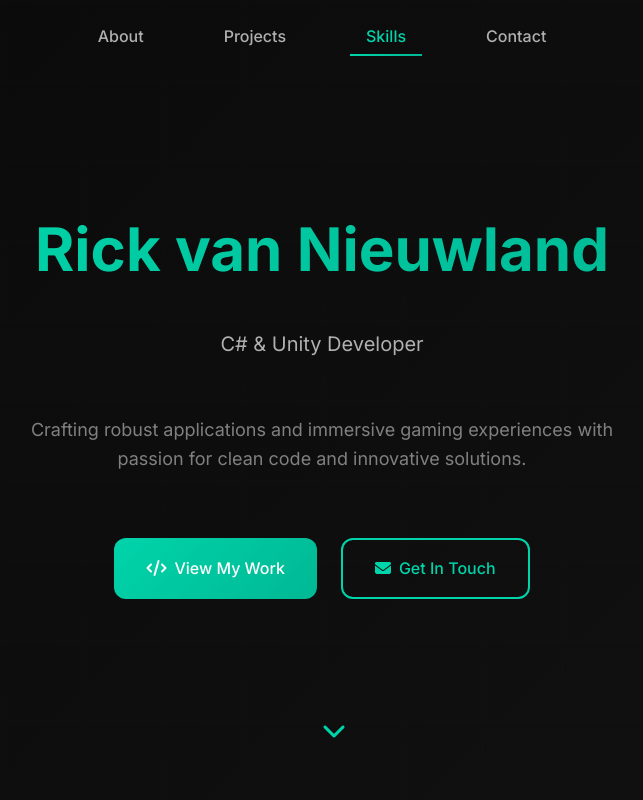
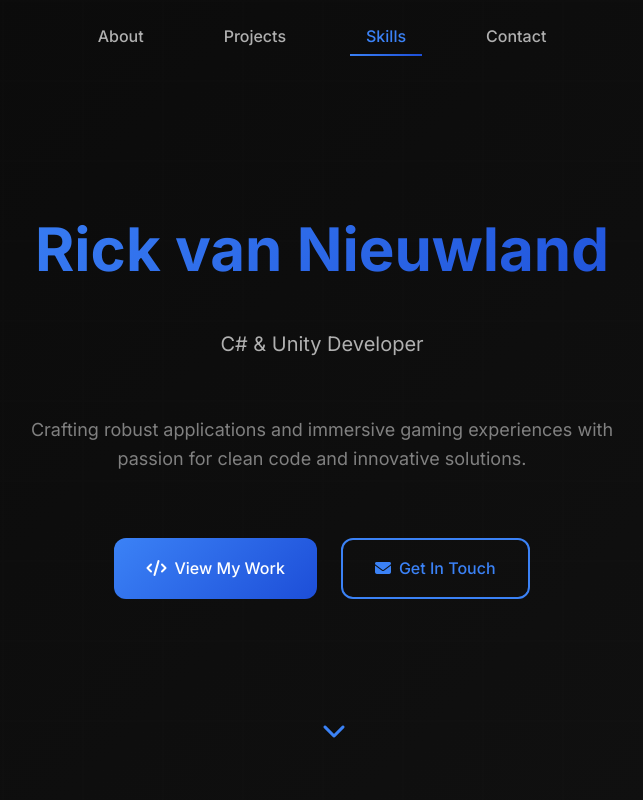
Before and after one commit to rick2909/rick2909.github.io, a Vue app: page / in a window 1280 px wide. Shown: the top 800 px of the page, without its empty margins (318-961 px from the left). Built offline with nearby package versions, Linux system fonts and the light colour scheme.

Commit message:
add eslint and make color blue

```diff
--- a/package.json
+++ b/package.json
@@ -7,13 +7,17 @@
     "dev": "vite",
     "build": "vite build",
     "preview": "vite preview",
-    "deploy": "npm run build && gh-pages -d dist"
+    "deploy": "npm run build && gh-pages -d dist",
+    "lint": "eslint . --ext .vue,.js,.jsx,.cjs,.mjs --fix --ignore-path .gitignore"
   },
   "dependencies": {
     "vue": "^3.3.4"
   },
   "devDependencies": {
     "@vitejs/plugin-vue": "^6.0.1",
+    "eslint": "^8.55.0",
+    "eslint-plugin-vue": "^9.19.2",
+    "@vue/eslint-config-standard": "^8.0.1",
     "gh-pages": "^5.0.0",
     "sass": "^1.69.5",
     "vite": "^7.0.6"
--- a/src/App.vue
+++ b/src/App.vue
@@ -20,9 +20,9 @@
             </a>
           </div>
         </div>
-        <div class="scroll-indicator" @click="scrollTo('about')">
-          <i class="fas fa-chevron-down"></i>
-        </div>
+      </div>
+      <div class="scroll-indicator" @click="scrollTo('about')">
+        <i class="fas fa-chevron-down"></i>
       </div>
     </header>
 
--- a/src/components/ProjectCard.vue
+++ b/src/components/ProjectCard.vue
@@ -85,8 +85,8 @@
 </script>
 
 <style lang="scss" scoped>
-@import '../styles/variables.scss';
-@import '../styles/mixins.scss';
+@use '../styles/variables.scss' as *;
+@use '../styles/mixins.scss' as *;
 
 .project-card {
   position: relative;
--- a/src/styles/main.scss
+++ b/src/styles/main.scss
@@ -1,5 +1,5 @@
-@import './variables.scss';
-@import './mixins.scss';
+@use './variables.scss' as *;
+@use './mixins.scss' as *;
 
 // Reset and base styles
 * {
@@ -28,9 +28,9 @@
     width: 100%;
     height: 100%;
     background:
-      radial-gradient(circle at 20% 50%, rgba(0, 212, 170, 0.1) 0%, transparent 50%),
-      radial-gradient(circle at 80% 20%, rgba(0, 212, 170, 0.05) 0%, transparent 50%),
-      radial-gradient(circle at 40% 80%, rgba(0, 212, 170, 0.08) 0%, transparent 50%);
+      radial-gradient(circle at 20% 50%, rgba(59, 130, 246, 0.1) 0%, transparent 50%),
+      radial-gradient(circle at 80% 20%, rgba(59, 130, 246, 0.05) 0%, transparent 50%),
+      radial-gradient(circle at 40% 80%, rgba(59, 130, 246, 0.08) 0%, transparent 50%);
     z-index: -1;
     animation: float 20s ease-in-out infinite;
   }
@@ -176,6 +176,10 @@
     animation: float 3s ease-in-out infinite;
     cursor: pointer;
     transition: color $transition-normal;
+    z-index: 2;
+
+    // Ensure it's centered relative to viewport, not container
+    margin-left: 0;
 
     &:hover {
       color: $accent-hover;
--- a/src/styles/mixins.scss
+++ b/src/styles/mixins.scss
@@ -1,4 +1,4 @@
-@import './variables.scss';
+@use './variables.scss' as *;
 
 // Responsive mixins
 @mixin mobile {
--- a/src/styles/variables.scss
+++ b/src/styles/variables.scss
@@ -8,9 +8,9 @@
 $secondary-text: #b0b0b0;
 $muted-text: #808080;
 
-$accent-color: #00d4aa;
-$accent-hover: #00b894;
-$accent-gradient: linear-gradient(135deg, #00d4aa 0%, #00b894 100%);
+$accent-color: #3b82f6;
+$accent-hover: #2563eb;
+$accent-gradient: linear-gradient(135deg, #3b82f6 0%, #1d4ed8 100%);
 
 $border-color: #333333;
 $border-hover: #444444;
@@ -60,7 +60,7 @@
 $shadow-lg: 0 10px 15px -3px rgba(0, 0, 0, 0.1), 0 4px 6px -2px rgba(0, 0, 0, 0.05);
 $shadow-xl: 0 20px 25px -5px rgba(0, 0, 0, 0.1), 0 10px 10px -5px rgba(0, 0, 0, 0.04);
 $shadow-2xl: 0 25px 50px -12px rgba(0, 0, 0, 0.25);
-$shadow-glow: 0 0 20px rgba(0, 212, 170, 0.3);
+$shadow-glow: 0 0 20px rgba(59, 130, 246, 0.3);
 
 // Transitions
 $transition-fast: 0.15s ease-in-out;
```
Also changed, not shown: .eslintrc.js (added), 1 other file (tests, documents, lock files or other folders).
